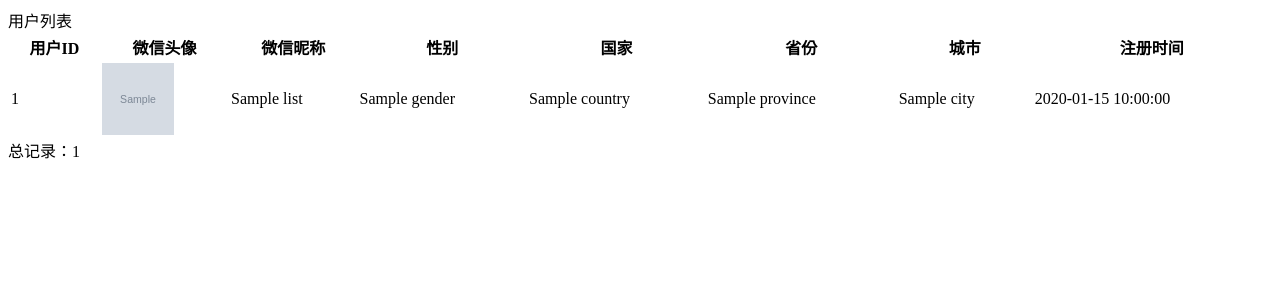
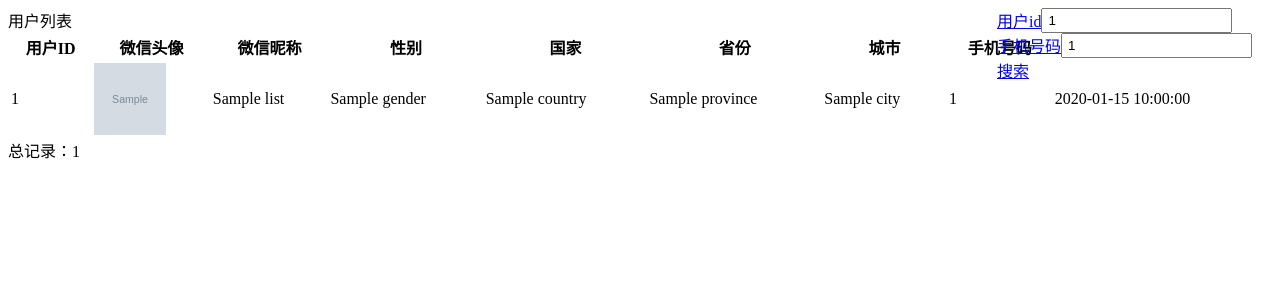
Before and after one commit to uercal/yuguJoy, a PHP site: the page made by source/application/store/view/user/index.php in a window 1280 px wide. Shown: the top 300 px of the page. Run offline with PHP 8.4, Linux system fonts and the light colour scheme; the template is opened without the code that fills it: most values are stand-ins (such as "Sample title", 1, 10 or a date in 2020); grey boxes marked "Sample" are stand-in pictures; data that the repository does not hold is empty.

Commit message:
Signed-off-by: uercal <317215138@qq.com>

```diff
--- a/source/application/store/controller/User.php
+++ b/source/application/store/controller/User.php
@@ -19,8 +19,10 @@ class User extends Controller
     public function index()
     {
         $model = new UserModel;
-        $list = $model->getList();
-        return $this->fetch('index', compact('list'));
+        $res = $model->getList();
+        $list = $res['data'];
+        $map = $res['map'];
+        return $this->fetch('index', compact('list','map'));
     }
 
 }
--- a/source/application/store/view/user/index.php
+++ b/source/application/store/view/user/index.php
@@ -2,8 +2,37 @@
     <div class="row">
         <div class="am-u-sm-12 am-u-md-12 am-u-lg-12">
             <div class="widget am-cf">
-                <div class="widget-head am-cf">
+                <div class="widget-head am-cf" style="display:flex;position:relative;">
                     <div class="widget-title am-cf">用户列表</div>
+                    <!-- 搜索栏 -->
+                    <form method="GET" action="" id="form">
+                            <div class="am-form-group" style="position:absolute;right:20px;">
+                                <div class="am-btn-toolbar">
+                                    <div class="am-btn-group am-btn-group-xs" style="display:flex;">
+                                        <a class="am-btn am-btn-default am-radius"
+                                        href="javascript:;">
+                                            <span class="am-icon-home"></span> 用户id
+                                        </a>
+                                        <input type="text" class="am-form-field" name="user_id" style="padding: 3px 5px;" placeholder="用户id" value="<?= isset($map['user_id'])?$map['user_id']:"" ?>">
+                                    </div>
+                                    <div class="am-btn-group am-btn-group-xs" style="display:flex;">
+                                        <a class="am-btn am-btn-default am-radius"
+                                        href="javascript:;">
+                                            <span class="am-icon-phone"></span> 手机号码
+                                        </a>
+                                        <input type="text" class="am-form-field" name="phone_number" style="padding: 3px 5px;" placeholder="手机号码" value="<?= isset($map['phone_number'])?$map['phone_number']:"" ?>">
+                                    </div>
+
+                                    <div class="am-btn-group am-btn-group-xs">
+                                        <a class="am-btn am-btn-default am-btn-success am-radius" id="search"
+                                        href="javascript:;">
+                                            <span class="am-icon-search"></span> 搜索
+                                        </a>
+                                    </div>
+                                </div>
+                            </div>
+                        </form>
+
                 </div>
                 <div class="widget-body am-fr">
                     <div class="am-scrollable-horizontal am-u-sm-12">
@@ -18,6 +47,7 @@
                                 <th>国家</th>
                                 <th>省份</th>
                                 <th>城市</th>
+                                <th>手机号码</th>
                                 <th>注册时间</th>
                             </tr>
                             </thead>
@@ -35,11 +65,12 @@
                                     <td class="am-text-middle"><?= $item['country'] ?: '--' ?></td>
                                     <td class="am-text-middle"><?= $item['province'] ?: '--' ?></td>
                                     <td class="am-text-middle"><?= $item['city'] ?: '--' ?></td>
+                                    <td class="am-text-middle"><?= $item['phone_number'] ?: '未绑定' ?></td>
                                     <td class="am-text-middle"><?= $item['create_time'] ?></td>
                                 </tr>
                             <?php endforeach; else: ?>
                                 <tr>
-                                    <td colspan="8" class="am-text-center">暂无记录</td>
+                                    <td colspan="9" class="am-text-center">暂无记录</td>
                                 </tr>
                             <?php endif; ?>
                             </tbody>
@@ -58,6 +89,11 @@
 </div>
 <script>
     $(function () {
-
+        $('#search').on('click', function(e) {
+            var url = "<?php echo url('user/index') ?>";
+            var param = $('#form').serialize();
+            var html = url + '&' + param;
+            window.location.href = html;
+        });
     });
 </script>
--- a/source/application/store/view/wxapp/page/tpl/editor.php
+++ b/source/application/store/view/wxapp/page/tpl/editor.php
@@ -51,7 +51,7 @@
 <!--编辑器: banner-->
 <script id="tpl_editor_banner" type="text/template">
     <form class="am-form tpl-form-line-form" data-itemid="{{ id }}">
-        <div class="am-form-group">
+        <!-- <div class="am-form-group">
             <label class="am-u-sm-3 am-form-label am-text-xs">按钮形状 </label>
             <div class="am-u-sm-9 am-u-end">
                 <label class="am-radio-inline">
@@ -74,7 +74,7 @@
                 <input class="" type="color" name="btnColor"
                        data-bind="style.btnColor" value="{{ style.btnColor }}">
             </div>
-        </div>
+        </div> -->
         <div class="form-items">
             {{each data}}
             <div class="item" data-key="{{ $index }}">
@@ -92,7 +92,6 @@
                             <input type="text" name="linkUrl" data-bind="data.{{ $index }}.linkUrl"
                                    value="{{ $value.linkUrl }}"
                                    placeholder="请输入链接地址    例：page/index/index">
-                            <!-- <span class="input-group-addon">选择链接</span> -->
                         </div>
                     </div>
                 </div>
```
Also changed, not shown: source/application/api/controller/User.php (+17 -3 lines), source/application/api/controller/user/Index.php (+17 -7 lines), source/application/api/model/User.php (+18 -6 lines), source/application/common/model/User.php (+11 -1 lines), source/application/api/controller/Index.php (line endings or trailing spaces).
